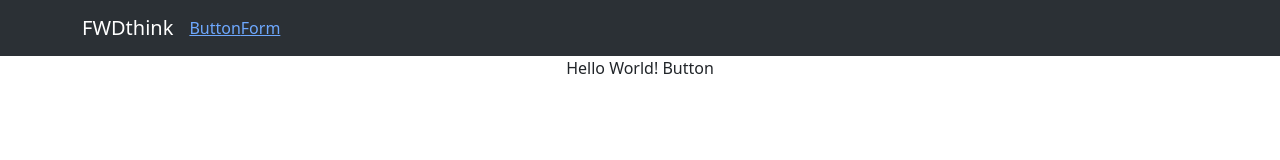
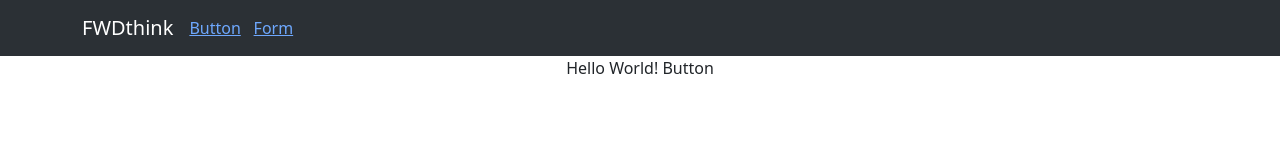
Before and after one commit to MichaelOdu/myapp, a React (Create React App) app: page / in a window 1280 px wide. Shown: the top 160 px of the page. Built offline with nearby package versions, Linux system fonts and the light colour scheme.

Commit message:
adding routes css

```diff
--- a/src/components/header.tsx
+++ b/src/components/header.tsx
@@ -39,7 +39,7 @@ function BasicExample() {
         <Navbar.Toggle aria-controls="basic-navbar-nav" />
         <Navbar.Collapse id="basic-navbar-nav">
           <Nav className="me-auto">
-            <NavLink to={"/button-trigger"}>Button</NavLink>
+            <NavLink style={{paddingRight: "1vw"}} to={"/button-trigger"}>Button</NavLink>
             <NavLink to={"/form-trigger"}>Form</NavLink>
           </Nav>
         </Navbar.Collapse>
```
